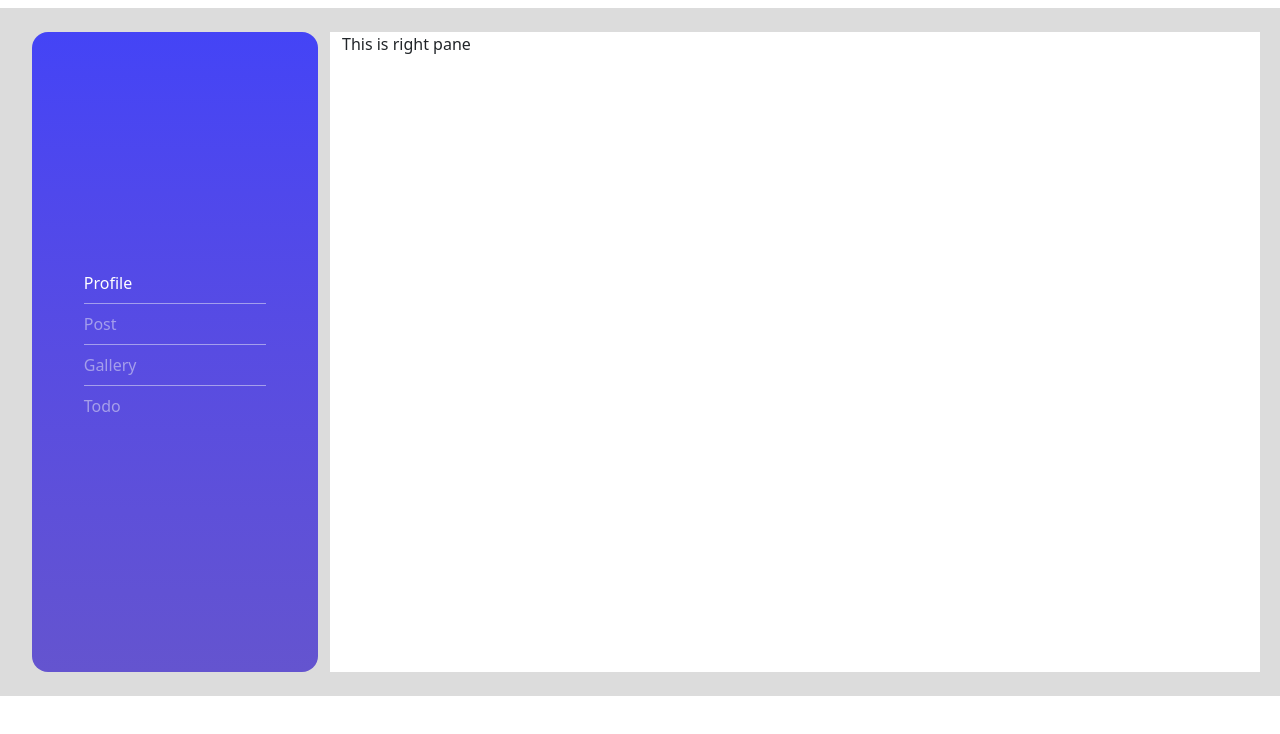
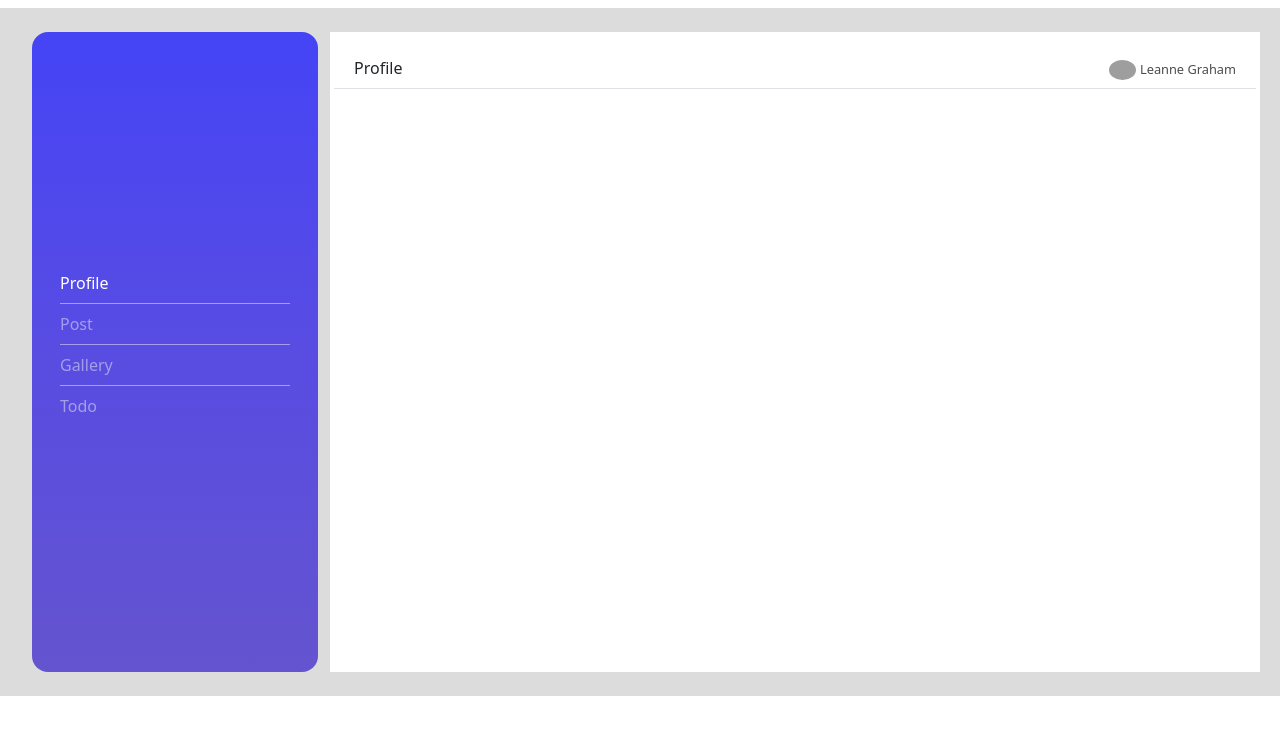
Before and after one commit to hariprasad9899/Panorabit, a React (Vite) app in the folder panorabit/: page /about in a window 1280 px wide. Shown: the top 734 px of the page. Built offline with nearby package versions, Linux system fonts and the light colour scheme; no server answers; grey boxes are pictures that could not be loaded; a web font is replaced by a local one.

Commit message:
Add top pane for profile

```diff
--- a/panorabit/package.json
+++ b/panorabit/package.json
@@ -13,6 +13,7 @@
         "@reduxjs/toolkit": "^1.9.5",
         "axios": "^1.2.3",
         "bootstrap": "^5.2.3",
+        "nanoid": "^4.0.2",
         "react": "^18.2.0",
         "react-bootstrap": "^2.7.4",
         "react-dom": "^18.2.0",
--- a/panorabit/src/components/Detail/Detail.jsx
+++ b/panorabit/src/components/Detail/Detail.jsx
@@ -1,5 +1,11 @@
 import React from 'react'
+import TopPane from './TopPane'
+import './Details.scss'
 
 export default function Detail() {
-    return <div className="col-md-9 bg-white">This is right pane</div>
+    return (
+        <div className="col-md-9 p-3 bg-white">
+            <TopPane />
+        </div>
+    )
 }
--- /dev/null
+++ b/panorabit/src/components/Detail/Details.scss
@@ -0,0 +1,22 @@
+.top-pane {
+    .menu-name {
+        font-weight: 500;
+    }
+    .profile-img {
+        width: 1.7rem;
+        border-radius: 50%;
+    }
+    .user-name {
+        font-size: 0.8rem;
+        font-weight: 500;
+        color: #4d4b4b;
+    }
+}
+
+@media (max-width: 768px) {
+    .top-pane {
+        .profile-img {
+            width: 1rem;
+        }
+    }
+}
--- /dev/null
+++ b/panorabit/src/components/Detail/TopPane.jsx
@@ -0,0 +1,26 @@
+import React from 'react'
+import { useSelector } from 'react-redux'
+
+export default function TopPane() {
+    const { profile, gallery, todo, posts } = useSelector(
+        (state) => state.menu.menuOptions
+    )
+
+    return (
+        <div className="row top-pane align-items-center p-2 border-bottom border-bottom-primary">
+            <div className="col-6">
+                {profile ? <span className="menu-name">Profile</span> : null}
+                {gallery ? <span className="menu-name">Gallery</span> : null}
+                {todo ? <span className="menu-name">Todo</span> : null}
+                {posts ? <span className="menu-name">Posts</span> : null}
+            </div>
+            <div className="col-6 text-end">
+                <img
+                    className="profile-img"
+                    src="https://panorbit.in/wp-content/uploads/2019/hotlink-ok/1001.jpeg"
+                />
+                <span className="user-name ms-1">Leanne Graham</span>
+            </div>
+        </div>
+    )
+}
--- a/panorabit/src/components/Option/OptionMenu.jsx
+++ b/panorabit/src/components/Option/OptionMenu.jsx
@@ -2,12 +2,14 @@ import React from 'react'
 import './OptionMenu.scss'
 import { useDispatch, useSelector } from 'react-redux'
 import { setMenuState } from '../../reducer/slice/menu'
+import { nanoid } from '@reduxjs/toolkit'
 
 export default function OptionMenu() {
     const { profile, gallery, todo, posts } = useSelector(
         (state) => state.menu.menuOptions
     )
     const dispatch = useDispatch()
+    const MENUNAMES = ['Profile', 'Posts', 'Gallery', 'Todo']
 
     const handleMenuOption = (menutype) => {
         dispatch(setMenuState(menutype))
@@ -16,22 +18,29 @@ export default function OptionMenu() {
     return (
         <div className="col-md-3 option-menu">
             <div className="option-container d-flex align-items-center justify-content-center">
-                <div className="row w-75 sidenav text-start p-2">
+                <div className="row w-100 sidenav justify-content-center p-2">
+                    <div className="row w-100 row-wrapper">
                         <ul className="list-unstyled p-2">
                             <li
-                            className={`w-100 py-2 ${profile ? 'active' : ''}`}
+                                className={`w-100 py-2 ${
+                                    profile ? 'active' : ''
+                                }`}
                                 onClick={() => handleMenuOption('profile')}
                             >
                                 Profile
                             </li>
                             <li
-                            className={`w-100 py-2  ${posts ? 'active' : ''}`}
+                                className={`w-100 py-2  ${
+                                    posts ? 'active' : ''
+                                }`}
                                 onClick={() => handleMenuOption('posts')}
                             >
                                 Post
                             </li>
                             <li
-                            className={`w-100 py-2 ${gallery ? 'active' : ''}`}
+                                className={`w-100 py-2 ${
+                                    gallery ? 'active' : ''
+                                }`}
                                 onClick={() => handleMenuOption('gallery')}
                             >
                                 Gallery
@@ -48,5 +57,6 @@ export default function OptionMenu() {
                     </div>
                 </div>
             </div>
+        </div>
     )
 }
--- a/panorabit/src/components/Option/OptionMenu.scss
+++ b/panorabit/src/components/Option/OptionMenu.scss
@@ -12,17 +12,14 @@
             #4444f6
         );
         .sidenav {
+            overflow: hidden;
             li {
                 color: #f5f5f57c;
                 border-bottom: 1px solid #f5f5f57c;
                 &:hover {
                     cursor: pointer;
                 }
-            }
-            li {
-                .active {
-                    color: white;
-                }
+                position: relative;
             }
             .active {
                 color: white;
```
Also changed, not shown: panorabit/src/components/Profile/ManageProfile.jsx (line endings or trailing spaces), 1 other file (tests, documents, lock files or other folders). Lines whose indentation alone changed are shown as unchanged.
